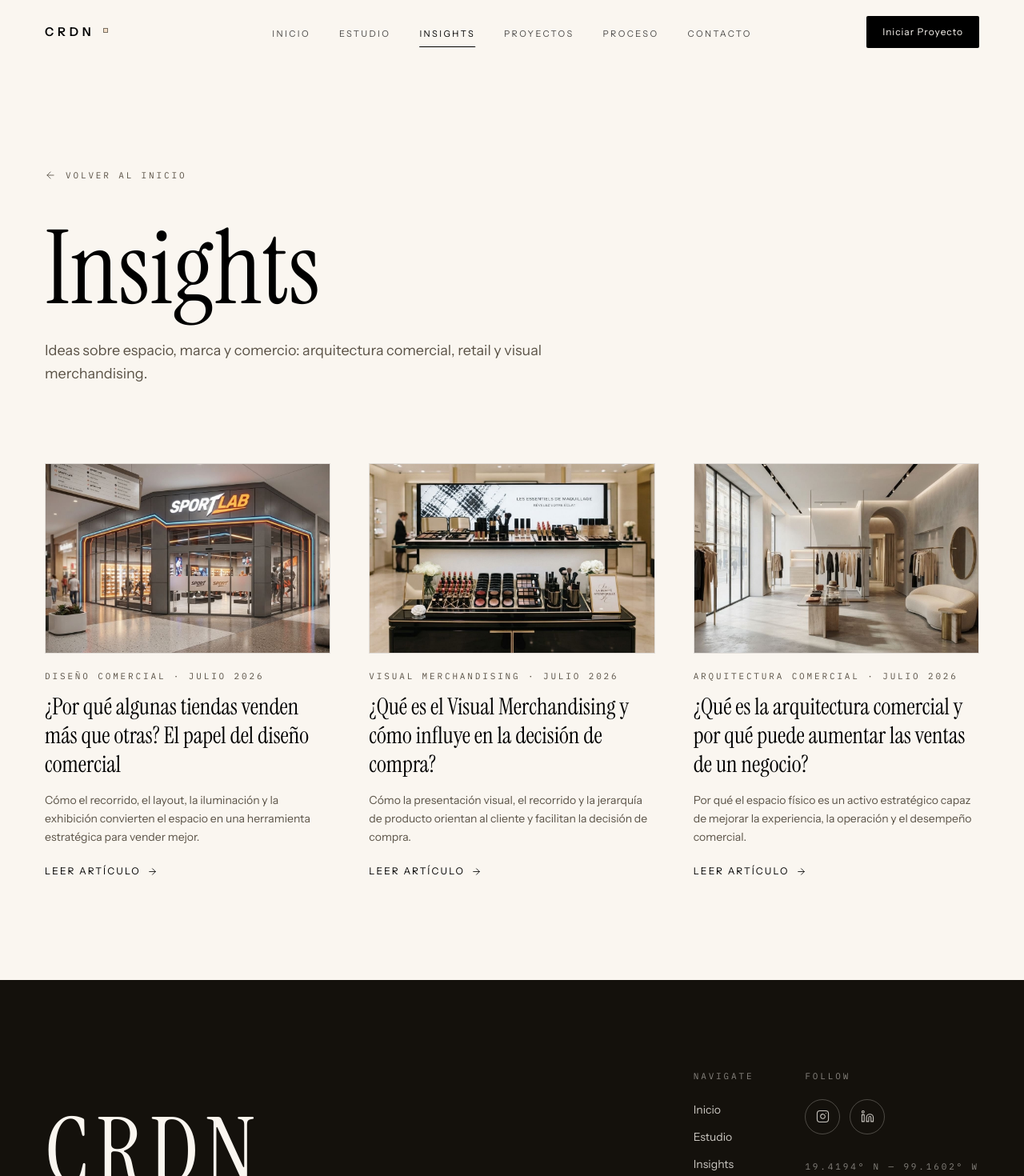
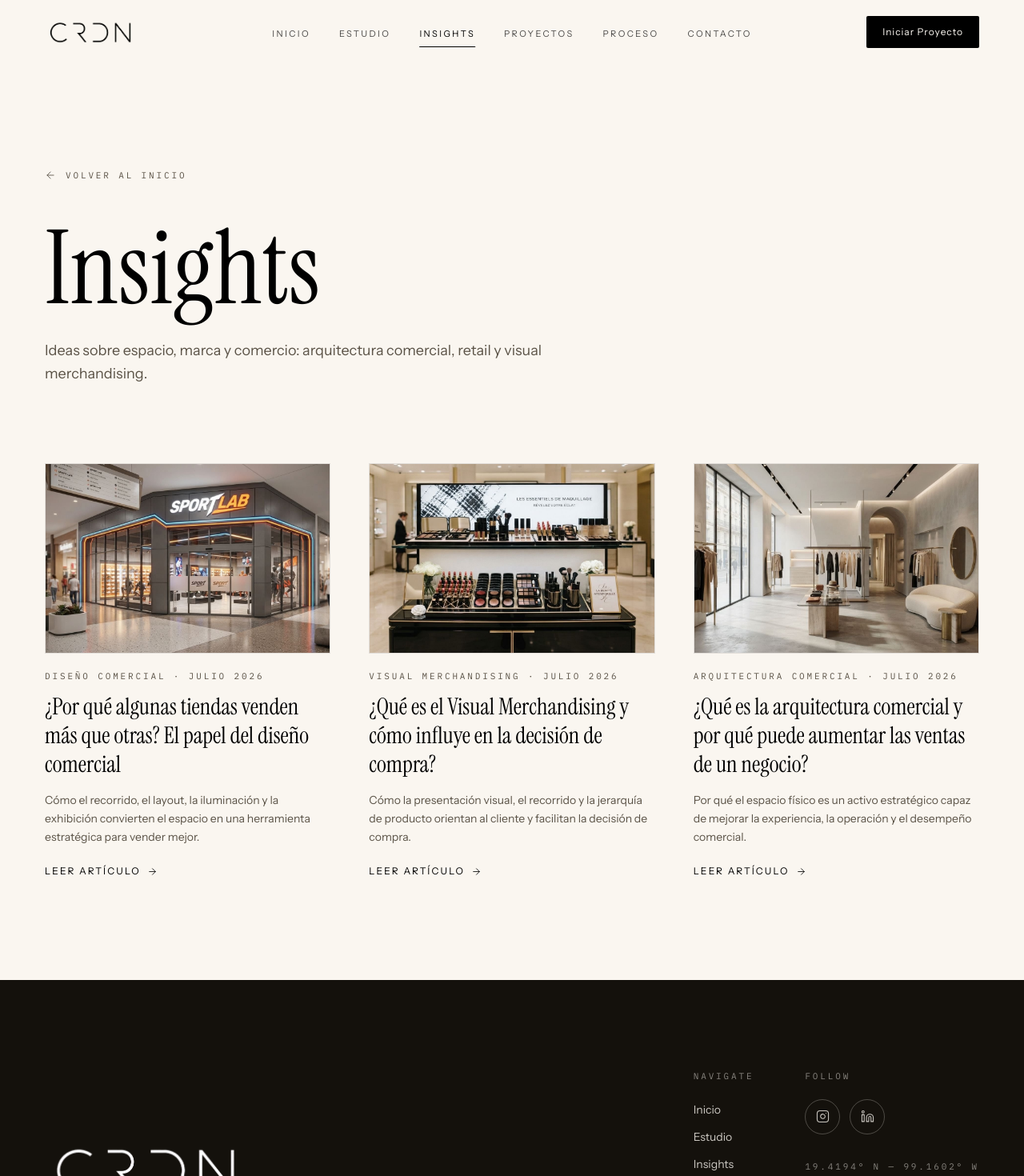
Before and after one commit to ArmandoCardonaLara100/CRDN, a Next.js app: page /insights in a window 1280 px wide. Shown: the top 1470 px of the page at 80% size. Built offline with nearby package versions, Linux system fonts and the light colour scheme.

Commit message:
Refine CRDN brand presentation

```diff
--- a/index.html
+++ b/index.html
@@ -15,14 +15,14 @@
   <link rel="preconnect" href="https://fonts.gstatic.com" crossorigin />
   <link href="https://fonts.googleapis.com/css2?family=Instrument+Sans:wght@400;500;600&family=Instrument+Serif:ital@0;1&family=IBM+Plex+Mono:wght@400;500&display=swap" rel="stylesheet" />
 
-  <link rel="stylesheet" href="assets/site.css?v=3" />
+  <link rel="stylesheet" href="assets/site.css?v=5" />
 </head>
 <body>
   <!-- ============================ HEADER ============================ -->
   <header class="header">
     <div class="shell header__inner">
       <a class="brand" href="#home" aria-label="CRDN — inicio">
-        <img class="brand__logo" src="public/images/logo.jpeg" alt="CRDN" />
+        <img class="brand__logo" src="public/images/crdn-wordmark-cropped.png" alt="CRDN" />
       </a>
 
       <nav class="nav" aria-label="Principal">
@@ -537,7 +537,7 @@
   <!-- ============================ FOOTER ============================ -->
   <footer class="footer">
     <div class="shell footer__inner">
-      <p class="footer__word" aria-hidden="true">CRDN</p>
+      <img class="footer__logo" src="public/images/crdn-wordmark-cropped.png" alt="CRDN" />
       <p class="footer__note">Retail, brand &amp; commercial design — diseñamos espacios que trabajan para tu marca desde León, Guanajuato, México.</p>
 
       <ul class="footer__nav">
--- a/insight-arquitectura-comercial.html
+++ b/insight-arquitectura-comercial.html
@@ -10,10 +10,10 @@
   <link rel="preconnect" href="https://fonts.googleapis.com" />
   <link rel="preconnect" href="https://fonts.gstatic.com" crossorigin />
   <link href="https://fonts.googleapis.com/css2?family=Instrument+Sans:wght@400;500;600&family=Instrument+Serif:ital@0;1&family=IBM+Plex+Mono:wght@400;500&display=swap" rel="stylesheet" />
-  <link rel="stylesheet" href="assets/site.css?v=4" />
+  <link rel="stylesheet" href="assets/site.css?v=5" />
 </head><body><header class="header is-scrolled">
   <div class="shell header__inner">
-    <a class="brand" href="index.html#home" aria-label="CRDN — inicio"><img class="brand__logo" src="public/images/logo.jpeg" alt="CRDN" /></a>
+    <a class="brand" href="index.html#home" aria-label="CRDN — inicio"><img class="brand__logo" src="public/images/crdn-wordmark-cropped.png" alt="CRDN" /></a>
     <nav class="nav" aria-label="Principal"><ul class="nav__list">
       <li><a class="nav__link" href="index.html#home">Inicio</a></li><li><a class="nav__link" href="index.html#about">Estudio</a></li><li><a class="nav__link" href="index.html#solutions">Soluciones</a></li><li><a class="nav__link" href="projects.html">Proyectos</a></li><li><a class="nav__link is-active" href="insights.html">Insights</a></li><li><a class="nav__link" href="index.html#contact">Contacto</a></li>
     </ul></nav>
@@ -44,7 +44,7 @@
 <div class="insight-gallery"><figure><img src="public/images/insights/arquitectura-comercial-02.jpg" alt="Boutique en operación con clientes, exhibición central y atención personalizada" loading="lazy" width="1408" height="768" /></figure></div></div></div>
 </article><nav class="insight-nav" aria-label="Navegación entre artículos"><div class="shell insight-nav__grid"><a class="insight-nav__link" href="insight-visual-merchandising.html"><span class="eyebrow insight-nav__label"><svg viewBox="0 0 24 24" fill="none" stroke="currentColor" stroke-width="1.5" stroke-linecap="round" stroke-linejoin="round" aria-hidden="true"><path d="M19 12H5M11 18l-6-6 6-6"/></svg> Anterior</span><span class="insight-nav__title">¿Qué es el Visual Merchandising y cómo influye en la decisión de compra?</span></a><a class="insight-nav__link" href="insight-por-que-algunas-tiendas-venden-mas.html"><span class="eyebrow insight-nav__label">Siguiente <svg viewBox="0 0 24 24" fill="none" stroke="currentColor" stroke-width="1.5" stroke-linecap="round" stroke-linejoin="round" aria-hidden="true"><path d="M5 12h14M13 6l6 6-6 6"/></svg></span><span class="insight-nav__title">¿Por qué algunas tiendas venden más que otras? El papel del diseño comercial</span></a></div></nav></main>
 <footer class="footer"><div class="shell footer__inner">
-  <p class="footer__word" aria-hidden="true">CRDN</p><p class="footer__note">Retail, brand &amp; commercial design — diseñamos espacios que trabajan para tu marca desde León, Guanajuato, México.</p>
+  <img class="footer__logo" src="public/images/crdn-wordmark-cropped.png" alt="CRDN" /><p class="footer__note">Retail, brand &amp; commercial design — diseñamos espacios que trabajan para tu marca desde León, Guanajuato, México.</p>
   <ul class="footer__nav"><li><a href="index.html#home">Inicio</a></li><li><a href="index.html#about">Estudio</a></li><li><a href="insights.html">Insights</a></li><li><a href="projects.html">Proyectos</a></li><li><a href="index.html#process">Proceso</a></li><li><a href="index.html#contact">Contacto</a></li></ul>
   <div class="footer__social">
     <a href="https://instagram.com/crdnarquitectura" target="_blank" rel="noopener noreferrer" aria-label="Instagram"><svg viewBox="0 0 24 24" fill="none" stroke="currentColor" stroke-width="1.5" stroke-linecap="round" stroke-linejoin="round" aria-hidden="true"><rect width="20" height="20" x="2" y="2" rx="5" ry="5"/><path d="M16 11.37A4 4 0 1 1 12.63 8 4 4 0 0 1 16 11.37z"/><line x1="17.5" x2="17.51" y1="6.5" y2="6.5"/></svg></a>
--- a/insight-por-que-algunas-tiendas-venden-mas.html
+++ b/insight-por-que-algunas-tiendas-venden-mas.html
@@ -10,10 +10,10 @@
   <link rel="preconnect" href="https://fonts.googleapis.com" />
   <link rel="preconnect" href="https://fonts.gstatic.com" crossorigin />
   <link href="https://fonts.googleapis.com/css2?family=Instrument+Sans:wght@400;500;600&family=Instrument+Serif:ital@0;1&family=IBM+Plex+Mono:wght@400;500&display=swap" rel="stylesheet" />
-  <link rel="stylesheet" href="assets/site.css?v=4" />
+  <link rel="stylesheet" href="assets/site.css?v=5" />
 </head><body><header class="header is-scrolled">
   <div class="shell header__inner">
-    <a class="brand" href="index.html#home" aria-label="CRDN — inicio"><img class="brand__logo" src="public/images/logo.jpeg" alt="CRDN" /></a>
+    <a class="brand" href="index.html#home" aria-label="CRDN — inicio"><img class="brand__logo" src="public/images/crdn-wordmark-cropped.png" alt="CRDN" /></a>
     <nav class="nav" aria-label="Principal"><ul class="nav__list">
       <li><a class="nav__link" href="index.html#home">Inicio</a></li><li><a class="nav__link" href="index.html#about">Estudio</a></li><li><a class="nav__link" href="index.html#solutions">Soluciones</a></li><li><a class="nav__link" href="projects.html">Proyectos</a></li><li><a class="nav__link is-active" href="insights.html">Insights</a></li><li><a class="nav__link" href="index.html#contact">Contacto</a></li>
     </ul></nav>
@@ -116,7 +116,7 @@
 <div class="insight-gallery"><figure><img src="public/images/insights/tiendas-venden-mas-01.jpg" alt="Interior de tienda deportiva con iluminación lineal y exhibición central" loading="lazy" width="1408" height="768" /></figure><figure><img src="public/images/insights/tiendas-venden-mas-03.jpg" alt="Vista superior del recorrido y las exhibiciones de una tienda deportiva" loading="lazy" width="1408" height="768" /></figure></div></div></div>
 </article><nav class="insight-nav" aria-label="Navegación entre artículos"><div class="shell insight-nav__grid"><a class="insight-nav__link" href="insight-arquitectura-comercial.html"><span class="eyebrow insight-nav__label"><svg viewBox="0 0 24 24" fill="none" stroke="currentColor" stroke-width="1.5" stroke-linecap="round" stroke-linejoin="round" aria-hidden="true"><path d="M19 12H5M11 18l-6-6 6-6"/></svg> Anterior</span><span class="insight-nav__title">¿Qué es la arquitectura comercial y por qué puede aumentar las ventas de un negocio?</span></a><a class="insight-nav__link" href="insight-visual-merchandising.html"><span class="eyebrow insight-nav__label">Siguiente <svg viewBox="0 0 24 24" fill="none" stroke="currentColor" stroke-width="1.5" stroke-linecap="round" stroke-linejoin="round" aria-hidden="true"><path d="M5 12h14M13 6l6 6-6 6"/></svg></span><span class="insight-nav__title">¿Qué es el Visual Merchandising y cómo influye en la decisión de compra?</span></a></div></nav></main>
 <footer class="footer"><div class="shell footer__inner">
-  <p class="footer__word" aria-hidden="true">CRDN</p><p class="footer__note">Retail, brand &amp; commercial design — diseñamos espacios que trabajan para tu marca desde León, Guanajuato, México.</p>
+  <img class="footer__logo" src="public/images/crdn-wordmark-cropped.png" alt="CRDN" /><p class="footer__note">Retail, brand &amp; commercial design — diseñamos espacios que trabajan para tu marca desde León, Guanajuato, México.</p>
   <ul class="footer__nav"><li><a href="index.html#home">Inicio</a></li><li><a href="index.html#about">Estudio</a></li><li><a href="insights.html">Insights</a></li><li><a href="projects.html">Proyectos</a></li><li><a href="index.html#process">Proceso</a></li><li><a href="index.html#contact">Contacto</a></li></ul>
   <div class="footer__social">
     <a href="https://instagram.com/crdnarquitectura" target="_blank" rel="noopener noreferrer" aria-label="Instagram"><svg viewBox="0 0 24 24" fill="none" stroke="currentColor" stroke-width="1.5" stroke-linecap="round" stroke-linejoin="round" aria-hidden="true"><rect width="20" height="20" x="2" y="2" rx="5" ry="5"/><path d="M16 11.37A4 4 0 1 1 12.63 8 4 4 0 0 1 16 11.37z"/><line x1="17.5" x2="17.51" y1="6.5" y2="6.5"/></svg></a>
--- a/insight-visual-merchandising.html
+++ b/insight-visual-merchandising.html
@@ -10,10 +10,10 @@
   <link rel="preconnect" href="https://fonts.googleapis.com" />
   <link rel="preconnect" href="https://fonts.gstatic.com" crossorigin />
   <link href="https://fonts.googleapis.com/css2?family=Instrument+Sans:wght@400;500;600&family=Instrument+Serif:ital@0;1&family=IBM+Plex+Mono:wght@400;500&display=swap" rel="stylesheet" />
-  <link rel="stylesheet" href="assets/site.css?v=4" />
+  <link rel="stylesheet" href="assets/site.css?v=5" />
 </head><body><header class="header is-scrolled">
   <div class="shell header__inner">
-    <a class="brand" href="index.html#home" aria-label="CRDN — inicio"><img class="brand__logo" src="public/images/logo.jpeg" alt="CRDN" /></a>
+    <a class="brand" href="index.html#home" aria-label="CRDN — inicio"><img class="brand__logo" src="public/images/crdn-wordmark-cropped.png" alt="CRDN" /></a>
     <nav class="nav" aria-label="Principal"><ul class="nav__list">
       <li><a class="nav__link" href="index.html#home">Inicio</a></li><li><a class="nav__link" href="index.html#about">Estudio</a></li><li><a class="nav__link" href="index.html#solutions">Soluciones</a></li><li><a class="nav__link" href="projects.html">Proyectos</a></li><li><a class="nav__link is-active" href="insights.html">Insights</a></li><li><a class="nav__link" href="index.html#contact">Contacto</a></li>
     </ul></nav>
@@ -84,7 +84,7 @@
 <div class="insight-gallery"><figure><img src="public/images/insights/visual-merchandising-01.jpg" alt="Vista general de una tienda de cosméticos con exhibiciones y recorridos claros" loading="lazy" width="1408" height="768" /></figure></div></div></div>
 </article><nav class="insight-nav" aria-label="Navegación entre artículos"><div class="shell insight-nav__grid"><a class="insight-nav__link" href="insight-por-que-algunas-tiendas-venden-mas.html"><span class="eyebrow insight-nav__label"><svg viewBox="0 0 24 24" fill="none" stroke="currentColor" stroke-width="1.5" stroke-linecap="round" stroke-linejoin="round" aria-hidden="true"><path d="M19 12H5M11 18l-6-6 6-6"/></svg> Anterior</span><span class="insight-nav__title">¿Por qué algunas tiendas venden más que otras? El papel del diseño comercial</span></a><a class="insight-nav__link" href="insight-arquitectura-comercial.html"><span class="eyebrow insight-nav__label">Siguiente <svg viewBox="0 0 24 24" fill="none" stroke="currentColor" stroke-width="1.5" stroke-linecap="round" stroke-linejoin="round" aria-hidden="true"><path d="M5 12h14M13 6l6 6-6 6"/></svg></span><span class="insight-nav__title">¿Qué es la arquitectura comercial y por qué puede aumentar las ventas de un negocio?</span></a></div></nav></main>
 <footer class="footer"><div class="shell footer__inner">
-  <p class="footer__word" aria-hidden="true">CRDN</p><p class="footer__note">Retail, brand &amp; commercial design — diseñamos espacios que trabajan para tu marca desde León, Guanajuato, México.</p>
+  <img class="footer__logo" src="public/images/crdn-wordmark-cropped.png" alt="CRDN" /><p class="footer__note">Retail, brand &amp; commercial design — diseñamos espacios que trabajan para tu marca desde León, Guanajuato, México.</p>
   <ul class="footer__nav"><li><a href="index.html#home">Inicio</a></li><li><a href="index.html#about">Estudio</a></li><li><a href="insights.html">Insights</a></li><li><a href="projects.html">Proyectos</a></li><li><a href="index.html#process">Proceso</a></li><li><a href="index.html#contact">Contacto</a></li></ul>
   <div class="footer__social">
     <a href="https://instagram.com/crdnarquitectura" target="_blank" rel="noopener noreferrer" aria-label="Instagram"><svg viewBox="0 0 24 24" fill="none" stroke="currentColor" stroke-width="1.5" stroke-linecap="round" stroke-linejoin="round" aria-hidden="true"><rect width="20" height="20" x="2" y="2" rx="5" ry="5"/><path d="M16 11.37A4 4 0 1 1 12.63 8 4 4 0 0 1 16 11.37z"/><line x1="17.5" x2="17.51" y1="6.5" y2="6.5"/></svg></a>
--- a/insights.html
+++ b/insights.html
@@ -10,10 +10,10 @@
   <link rel="preconnect" href="https://fonts.googleapis.com" />
   <link rel="preconnect" href="https://fonts.gstatic.com" crossorigin />
   <link href="https://fonts.googleapis.com/css2?family=Instrument+Sans:wght@400;500;600&family=Instrument+Serif:ital@0;1&family=IBM+Plex+Mono:wght@400;500&display=swap" rel="stylesheet" />
-  <link rel="stylesheet" href="assets/site.css?v=4" />
+  <link rel="stylesheet" href="assets/site.css?v=5" />
 </head><body><header class="header is-scrolled">
   <div class="shell header__inner">
-    <a class="brand" href="index.html#home" aria-label="CRDN — inicio"><img class="brand__logo" src="public/images/logo.jpeg" alt="CRDN" /></a>
+    <a class="brand" href="index.html#home" aria-label="CRDN — inicio"><img class="brand__logo" src="public/images/crdn-wordmark-cropped.png" alt="CRDN" /></a>
     <nav class="nav" aria-label="Principal"><ul class="nav__list">
       <li><a class="nav__link" href="index.html#home">Inicio</a></li><li><a class="nav__link" href="index.html#about">Estudio</a></li><li><a class="nav__link" href="index.html#solutions">Soluciones</a></li><li><a class="nav__link" href="projects.html">Proyectos</a></li><li><a class="nav__link is-active" href="insights.html">Insights</a></li><li><a class="nav__link" href="index.html#contact">Contacto</a></li>
     </ul></nav>
@@ -31,7 +31,7 @@
 <!-- ARTICLE 3: edit image, category, date, title, excerpt and link below. -->
   <a class="article-card reveal" data-delay="2" href="insight-arquitectura-comercial.html"><div class="article-card__media"><img src="public/images/insights/arquitectura-comercial-01.jpg" alt="Boutique de moda con recorrido abierto, materiales neutros e iluminación arquitectónica" /></div><div class="article-card__meta"><span class="eyebrow">Arquitectura comercial</span><span class="eyebrow">Julio 2026</span></div><h2 class="article-card__title">¿Qué es la arquitectura comercial y por qué puede aumentar las ventas de un negocio?</h2><p class="article-card__excerpt">Por qué el espacio físico es un activo estratégico capaz de mejorar la experiencia, la operación y el desempeño comercial.</p><span class="article-card__cta">Leer artículo <svg viewBox="0 0 24 24" fill="none" stroke="currentColor" stroke-width="1.5" stroke-linecap="round" stroke-linejoin="round" aria-hidden="true"><path d="M5 12h14M13 6l6 6-6 6"/></svg></span></a></div></section></main>
 <footer class="footer"><div class="shell footer__inner">
-  <p class="footer__word" aria-hidden="true">CRDN</p><p class="footer__note">Retail, brand &amp; commercial design — diseñamos espacios que trabajan para tu marca desde León, Guanajuato, México.</p>
+  <img class="footer__logo" src="public/images/crdn-wordmark-cropped.png" alt="CRDN" /><p class="footer__note">Retail, brand &amp; commercial design — diseñamos espacios que trabajan para tu marca desde León, Guanajuato, México.</p>
   <ul class="footer__nav"><li><a href="index.html#home">Inicio</a></li><li><a href="index.html#about">Estudio</a></li><li><a href="insights.html">Insights</a></li><li><a href="projects.html">Proyectos</a></li><li><a href="index.html#process">Proceso</a></li><li><a href="index.html#contact">Contacto</a></li></ul>
   <div class="footer__social">
     <a href="https://instagram.com/crdnarquitectura" target="_blank" rel="noopener noreferrer" aria-label="Instagram"><svg viewBox="0 0 24 24" fill="none" stroke="currentColor" stroke-width="1.5" stroke-linecap="round" stroke-linejoin="round" aria-hidden="true"><rect width="20" height="20" x="2" y="2" rx="5" ry="5"/><path d="M16 11.37A4 4 0 1 1 12.63 8 4 4 0 0 1 16 11.37z"/><line x1="17.5" x2="17.51" y1="6.5" y2="6.5"/></svg></a>
--- a/projects.html
+++ b/projects.html
@@ -13,14 +13,14 @@
   <link rel="preconnect" href="https://fonts.gstatic.com" crossorigin />
   <link href="https://fonts.googleapis.com/css2?family=Instrument+Sans:wght@400;500;600&family=Instrument+Serif:ital@0;1&family=IBM+Plex+Mono:wght@400;500&display=swap" rel="stylesheet" />
 
-  <link rel="stylesheet" href="assets/site.css?v=3" />
+  <link rel="stylesheet" href="assets/site.css?v=5" />
 </head>
 <body>
   <!-- ============================ HEADER ============================ -->
   <header class="header is-scrolled">
     <div class="shell header__inner">
       <a class="brand" href="index.html#home" aria-label="CRDN — inicio">
-        <img class="brand__logo" src="public/images/logo.jpeg" alt="CRDN" />
+        <img class="brand__logo" src="public/images/crdn-wordmark-cropped.png" alt="CRDN" />
       </a>
 
       <nav class="nav" aria-label="Principal">
@@ -223,7 +223,7 @@
   <!-- ============================ FOOTER ============================ -->
   <footer class="footer">
     <div class="shell footer__inner">
-      <p class="footer__word" aria-hidden="true">CRDN</p>
+      <img class="footer__logo" src="public/images/crdn-wordmark-cropped.png" alt="CRDN" />
       <p class="footer__note">Retail, brand &amp; commercial design — diseñamos espacios que trabajan para tu marca desde México, desde 2009.</p>
 
       <ul class="footer__nav">
--- a/scripts/generate-insights-html.mjs
+++ b/scripts/generate-insights-html.mjs
@@ -28,14 +28,14 @@ function head(title, description) {
   <link rel="preconnect" href="https://fonts.googleapis.com" />
   <link rel="preconnect" href="https://fonts.gstatic.com" crossorigin />
   <link href="https://fonts.googleapis.com/css2?family=Instrument+Sans:wght@400;500;600&family=Instrument+Serif:ital@0;1&family=IBM+Plex+Mono:wght@400;500&display=swap" rel="stylesheet" />
-  <link rel="stylesheet" href="assets/site.css?v=4" />
+  <link rel="stylesheet" href="assets/site.css?v=5" />
 </head>`;
 }
 
 function header() {
   return `<header class="header is-scrolled">
   <div class="shell header__inner">
-    <a class="brand" href="index.html#home" aria-label="CRDN — inicio"><img class="brand__logo" src="public/images/logo.jpeg" alt="CRDN" /></a>
+    <a class="brand" href="index.html#home" aria-label="CRDN — inicio"><img class="brand__logo" src="public/images/crdn-wordmark-cropped.png" alt="CRDN" /></a>
     <nav class="nav" aria-label="Principal"><ul class="nav__list">
       <li><a class="nav__link" href="index.html#home">Inicio</a></li><li><a class="nav__link" href="index.html#about">Estudio</a></li><li><a class="nav__link" href="index.html#solutions">Soluciones</a></li><li><a class="nav__link" href="projects.html">Proyectos</a></li><li><a class="nav__link is-active" href="insights.html">Insights</a></li><li><a class="nav__link" href="index.html#contact">Contacto</a></li>
     </ul></nav>
@@ -49,7 +49,7 @@ function header() {
 
 function footer() {
   return `<footer class="footer"><div class="shell footer__inner">
-  <p class="footer__word" aria-hidden="true">CRDN</p><p class="footer__note">Retail, brand &amp; commercial design — diseñamos espacios que trabajan para tu marca desde León, Guanajuato, México.</p>
+  <img class="footer__logo" src="public/images/crdn-wordmark-cropped.png" alt="CRDN" /><p class="footer__note">Retail, brand &amp; commercial design — diseñamos espacios que trabajan para tu marca desde León, Guanajuato, México.</p>
   <ul class="footer__nav"><li><a href="index.html#home">Inicio</a></li><li><a href="index.html#about">Estudio</a></li><li><a href="insights.html">Insights</a></li><li><a href="projects.html">Proyectos</a></li><li><a href="index.html#process">Proceso</a></li><li><a href="index.html#contact">Contacto</a></li></ul>
   <div class="footer__social">
     <a href="https://instagram.com/crdnarquitectura" target="_blank" rel="noopener noreferrer" aria-label="Instagram"><svg viewBox="0 0 24 24" fill="none" stroke="currentColor" stroke-width="1.5" stroke-linecap="round" stroke-linejoin="round" aria-hidden="true"><rect width="20" height="20" x="2" y="2" rx="5" ry="5"/><path d="M16 11.37A4 4 0 1 1 12.63 8 4 4 0 0 1 16 11.37z"/><line x1="17.5" x2="17.51" y1="6.5" y2="6.5"/></svg></a>
--- a/src/components/layout/Footer.tsx
+++ b/src/components/layout/Footer.tsx
@@ -1,6 +1,7 @@
 "use client";
 
 import { ArrowUp } from "lucide-react";
+import Image from "next/image";
 import { usePathname } from "next/navigation";
 import { footer, nav, studio } from "@/lib/content";
 import { InstagramIcon, LinkedinIcon } from "@/components/ui/BrandIcon";
@@ -19,12 +20,14 @@ export function Footer() {
         <Reveal>
           <div className="flex flex-wrap items-end justify-between gap-10 border-b border-bone/15 pb-14">
             <div>
-              <p
-                className="font-display text-[clamp(3.5rem,9vw,7.5rem)] leading-none tracking-[0.08em]"
-                aria-hidden="true"
-              >
-                CRDN
-              </p>
+              <Image
+                src="/images/crdn-wordmark-cropped.png"
+                alt="CRDN"
+                width={1050}
+                height={300}
+                sizes="(max-width: 767px) 176px, (max-width: 1023px) 224px, 256px"
+                className="h-auto w-44 invert sm:w-56 lg:w-64"
+              />
               <p className="mt-6 max-w-md text-sm leading-relaxed text-bone/60">
                 {footer.note}
               </p>
--- a/src/components/layout/Header.tsx
+++ b/src/components/layout/Header.tsx
@@ -4,6 +4,7 @@ import { useEffect, useState, useSyncExternalStore } from "react";
 import { createPortal } from "react-dom";
 import { AnimatePresence, motion } from "framer-motion";
 import { Menu, X } from "lucide-react";
+import Image from "next/image";
 import { usePathname } from "next/navigation";
 import { nav, studio } from "@/lib/content";
 import { EASE } from "@/lib/motion";
@@ -93,14 +94,17 @@ export function Header() {
       >
         <a
           href={onLandingPage ? "#home" : "/#home"}
-          className="flex items-center gap-2.5 font-sans text-[15px] font-semibold tracking-[0.32em]"
+          className="block"
           aria-label="CRDN — back to top"
           onClick={() => setMenuOpen(false)}
         >
-          CRDN
-          <span
-            className="mb-1 inline-block size-1.5 border border-ink/50 bg-sand"
-            aria-hidden="true"
+          <Image
+            src="/images/crdn-wordmark-cropped.png"
+            alt="CRDN"
+            width={1050}
+            height={300}
+            sizes="(max-width: 767px) 92px, 116px"
+            className="h-auto w-[5.75rem] sm:w-[7.25rem]"
           />
         </a>
 
```
Also changed, not shown: assets/site.css (+17 -6 lines), public/images/crdn-wordmark-cropped.png (added).
